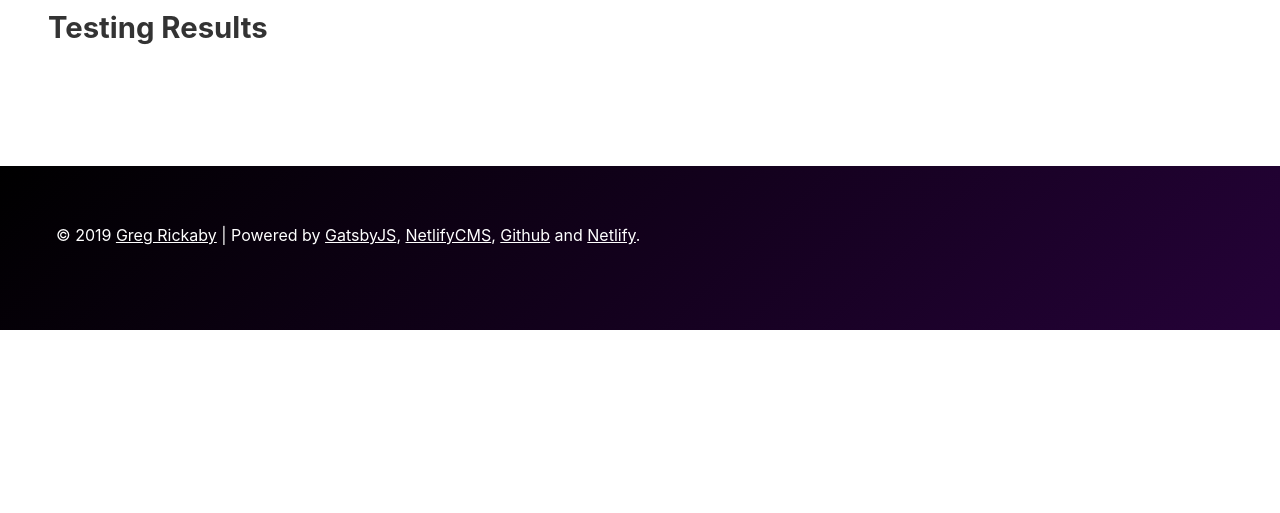
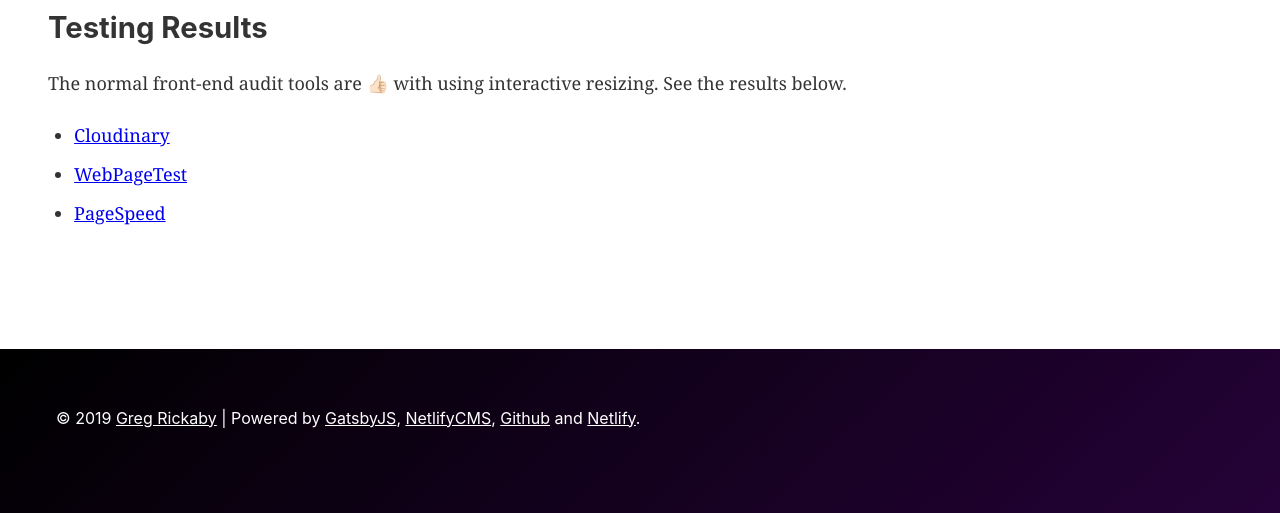
Before and after one commit to gregrickaby/gregrickaby.dev, a Gatsby site: page /photon-vs-cloudinary in a window 1280 px wide. Shown: the part 1679-2192 px from the top of the page. Before the commit the page ends 2009 px from the top, so only its background shows below. Built offline with nearby package versions, Linux system fonts and the light colour scheme; Gatsby itself is replaced by a stand-in of ours.

Commit message:
add summary

```diff
--- a/src/pages/photon-vs-cloudinary.js
+++ b/src/pages/photon-vs-cloudinary.js
@@ -44,6 +44,27 @@
       width="881"
     />
     <h2>Testing Results</h2>
+    <p>
+      The normal front-end audit tools are 👍🏻 with using interactive resizing.
+      See the results below.
+    </p>
+    <ul>
+      <li>
+        <a href="https://webspeedtest.cloudinary.com/results/190416_NX_5746c13ba02029fbfed745e302352ee1">
+          Cloudinary
+        </a>
+      </li>
+      <li>
+        <a href="https://www.webpagetest.org/result/190416_2A_e549e203ad05c3dc1f4bb905433c4cec/">
+          WebPageTest
+        </a>
+      </li>
+      <li>
+        <a href="https://developers.google.com/speed/pagespeed/insights/?url=https%3A%2F%2Fgregrickaby.dev%2Fphoton-vs-cloudinary%2F&tab=desktop">
+          PageSpeed
+        </a>
+      </li>
+    </ul>
   </Layout>
 )
 
```
